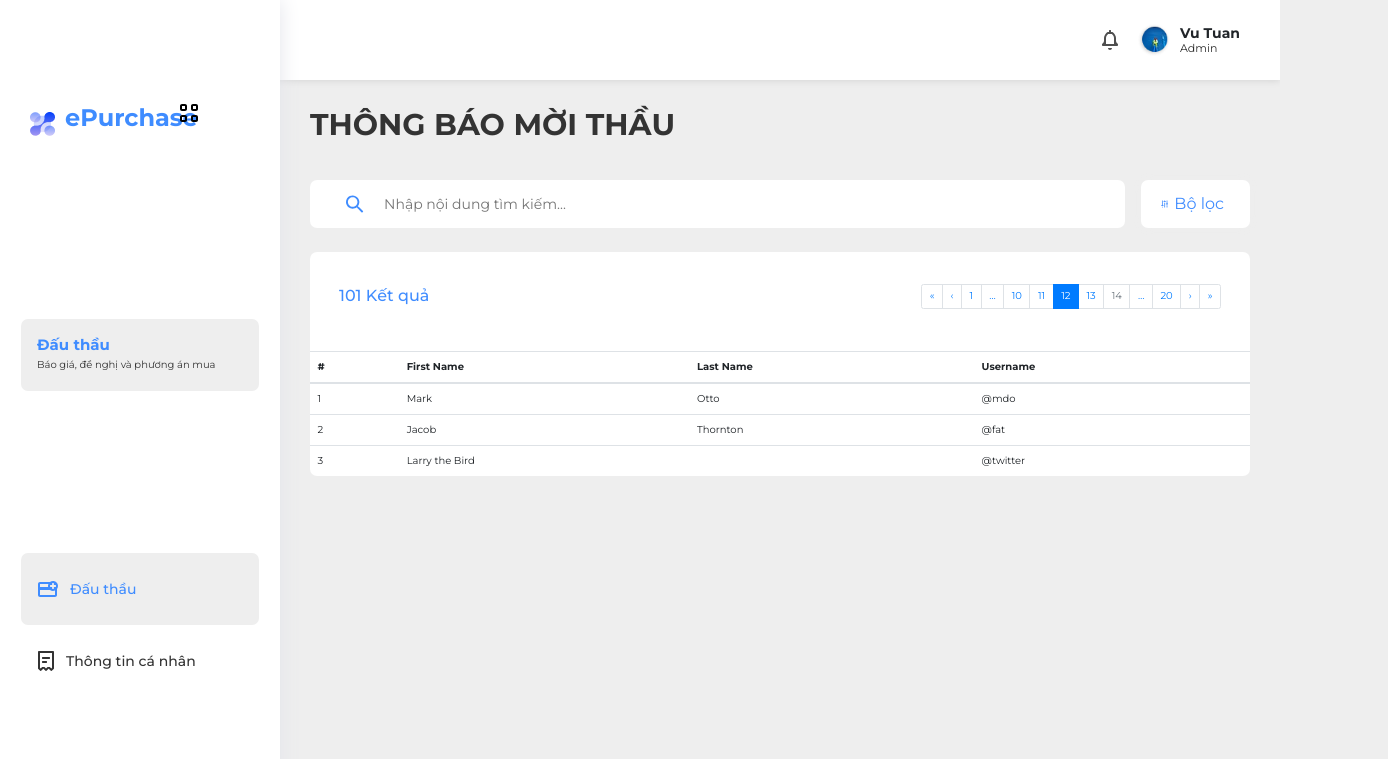
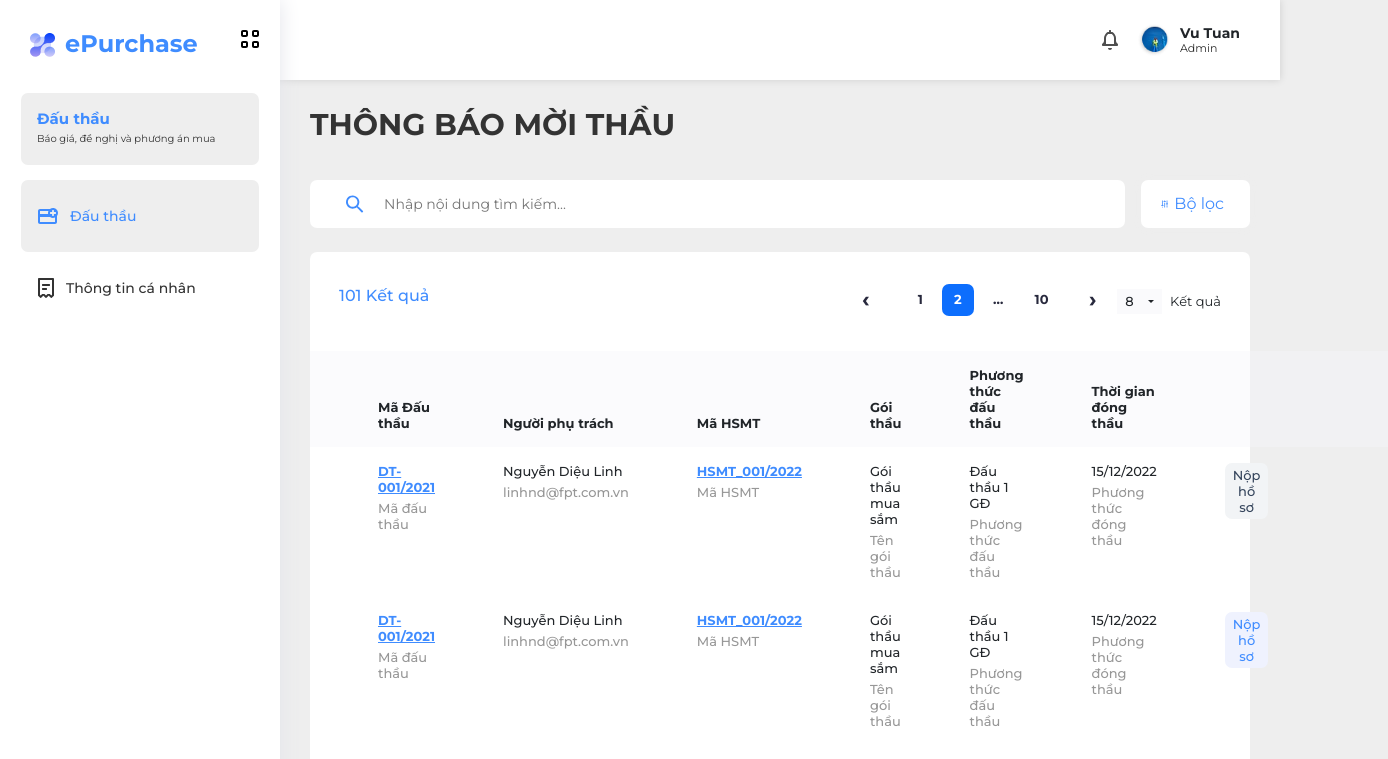
Before and after one commit to minhtaivo235/dauthau, a React (Create React App) app: page / in a window 1280 px wide. Shown: the top 759 px of the page, 1388 px wide, since content can reach past the window. Built offline with nearby package versions, Linux system fonts and the light colour scheme.

Commit message:
done page master

```diff
--- a/package.json
+++ b/package.json
@@ -6,14 +6,15 @@
     "@testing-library/jest-dom": "^5.16.4",
     "@testing-library/react": "^13.1.1",
     "@testing-library/user-event": "^13.5.0",
-    "bootstrap": "4.6.0",
+    "bootstrap": "^5.1.3",
     "react": "^18.0.0",
-    "react-bootstrap": "1.6.4",
+    "react-bootstrap": "^2.3.0",
     "react-dom": "^18.0.0",
     "react-router-dom": "^6.3.0",
     "react-scripts": "5.0.1",
     "react-table": "^7.7.0",
     "sass": "^1.50.1",
+    "uuid": "^8.3.2",
     "web-vitals": "^2.1.4"
   },
   "scripts": {
--- a/src/components/layout/header/header.js
+++ b/src/components/layout/header/header.js
@@ -13,8 +13,8 @@ const Header = () => {
         xmlns="http://www.w3.org/2000/svg"
       >
         <path
-          fill-rule="evenodd"
-          clip-rule="evenodd"
+          fillRule="evenodd"
+          clipRule="evenodd"
           d="M15.71 13.71L14.88 12.88C14.3172 12.3179 14.0007 11.5554 14 10.76V8C14 6.70178 13.5789 5.43858 12.8 4.4L11.9 3.2C11.3334 2.44458 10.4443 2 9.5 2H9V0.5C9 0.223858 8.77614 0 8.5 0H7.5C7.22386 0 7 0.223858 7 0.5V2H6.5C5.55573 2 4.66656 2.44458 4.1 3.2L3.2 4.4C2.42107 5.43858 2 6.70178 2 8V10.76C1.9993 11.5554 1.68277 12.3179 1.12 12.88L0.29 13.71C0.105256 13.8963 0.00110462 14.1477 0 14.41V15C0 15.5523 0.447715 16 1 16H15C15.5523 16 16 15.5523 16 15V14.41C15.9989 14.1477 15.8947 13.8963 15.71 13.71ZM12 14H4V8C4 7.13452 4.28071 6.29238 4.8 5.6L5.7 4.4C5.88885 4.14819 6.18524 4 6.5 4H9.5C9.81476 4 10.1111 4.14819 10.3 4.4L11.2 5.6C11.7193 6.29238 12 7.13452 12 8V14ZM8 20C9.10457 20 10 19.1046 10 18H6C6 19.1046 6.89543 20 8 20Z"
           fill="#4F4F4F"
         />
--- a/src/components/layout/navbar/navbar.js
+++ b/src/components/layout/navbar/navbar.js
@@ -5,7 +5,7 @@ import "./navbar.scss";
 
 const NavbarTop = () => {
   return (
-    <div className="navbar-top">
+    <div className="navbar-left-top">
       <img src={logo} alt="logo"></img>
       <h1 className="label">ePurchase</h1>
       <span className="icon">
@@ -17,8 +17,8 @@ const NavbarTop = () => {
           xmlns="http://www.w3.org/2000/svg"
         >
           <path
-            fill-rule="evenodd"
-            clip-rule="evenodd"
+            fillRule="evenodd"
+            clipRule="evenodd"
             d="M2 0H5C6.10457 0 7 0.89543 7 2V5C7 6.10457 6.10457 7 5 7H2C0.89543 7 0 6.10457 0 5V2C0 0.89543 0.89543 0 2 0ZM2 5H5V2H2V5ZM16 0H13C11.8954 0 11 0.89543 11 2V5C11 6.10457 11.8954 7 13 7H16C17.1046 7 18 6.10457 18 5V2C18 0.89543 17.1046 0 16 0ZM13 5H16V2H13V5ZM7 13C7 11.8954 6.10457 11 5 11H2C0.89543 11 0 11.8954 0 13V16C0 17.1046 0.89543 18 2 18H5C6.10457 18 7 17.1046 7 16V13ZM2 16H5V13H2V16ZM16 11H13C11.8954 11 11 11.8954 11 13V16C11 17.1046 11.8954 18 13 18H16C17.1046 18 18 17.1046 18 16V13C18 11.8954 17.1046 11 16 11ZM13 16H16V13H13V16Z"
             fill="black"
           />
@@ -52,8 +52,8 @@ const NavbarLink = () => {
             xmlns="http://www.w3.org/2000/svg"
           >
             <path
-              fill-rule="evenodd"
-              clip-rule="evenodd"
+              fillRule="evenodd"
+              clipRule="evenodd"
               d="M15 4.05678e-05C17.7614 4.05678e-05 20 2.23862 20 5.00004C20.0044 6.0826 19.653 7.13663 19 8.00004V14C19 15.1046 18.1046 16 17 16H2C0.89543 16 0 15.1046 0 14V3.00004C0 1.89547 0.89543 1.00004 2 1.00004H12C12.8634 0.346997 13.9174 -0.00434526 15 4.05678e-05ZM14.62 2.00004C14.3439 2.00004 14.12 2.2239 14.12 2.50004V4.12004H12.5C12.2239 4.12004 12 4.3439 12 4.62004V5.38004C12 5.65618 12.2239 5.88004 12.5 5.88004H14.12V7.50004C14.12 7.77618 14.3439 8.00004 14.62 8.00004H15.38C15.6561 8.00004 15.88 7.77618 15.88 7.50004V5.88004H17.5C17.7761 5.88004 18 5.65618 18 5.38004V4.62004C18 4.3439 17.7761 4.12004 17.5 4.12004H15.88V2.50004C15.88 2.2239 15.6561 2.00004 15.38 2.00004H14.62ZM2 3.00004H10.42C10.1421 3.63014 9.99907 4.31139 10 5.00004C10.0026 5.33574 10.0361 5.67048 10.1 6.00004H2V3.00004ZM2 9.00004V14H17V9.58004C15.3528 10.3162 13.435 10.0937 12 9.00004H2Z"
               fill="#3F8CFF"
             />
@@ -71,8 +71,8 @@ const NavbarLink = () => {
             xmlns="http://www.w3.org/2000/svg"
           >
             <path
-              fill-rule="evenodd"
-              clip-rule="evenodd"
+              fillRule="evenodd"
+              clipRule="evenodd"
               d="M15 0H1C0.447715 0 0 0.447715 0 1V17.26C0.00368349 17.5248 0.107266 17.7784 0.29 17.97L2.18 19.85C2.27028 19.9471 2.3974 20.0016 2.53 20H2.82C2.9526 20.0016 3.07972 19.9471 3.17 19.85L5 18C5.09232 17.9058 5.21812 17.8519 5.35 17.85C5.48166 17.8529 5.60707 17.9067 5.7 18L7.51 19.81C7.60028 19.9071 7.7274 19.9616 7.86 19.96H8.15C8.2826 19.9616 8.40972 19.9071 8.5 19.81L10.32 18C10.4123 17.9058 10.5381 17.8519 10.67 17.85C10.7947 17.8579 10.9121 17.9113 11 18L12.81 19.81C12.9003 19.9071 13.0274 19.9616 13.16 19.96H13.45C13.5826 19.9616 13.7097 19.9071 13.8 19.81L15.71 18C15.8947 17.8137 15.9989 17.5623 16 17.3V1C16 0.447715 15.5523 0 15 0ZM11.5 8C11.7761 8 12 7.77614 12 7.5V6.5C12 6.22386 11.7761 6 11.5 6H4.5C4.22386 6 4 6.22386 4 6.5V7.5C4 7.77614 4.22386 8 4.5 8H11.5ZM8.5 12C8.77614 12 9 11.7761 9 11.5V10.5C9 10.2239 8.77614 10 8.5 10H4.5C4.22386 10 4 10.2239 4 10.5V11.5C4 11.7761 4.22386 12 4.5 12H8.5ZM13.34 17.52L14 16.86V2H2V16.84L2.68 17.52L3.91 16.29C4.09626 16.1053 4.34766 16.0011 4.61 16H6.06C6.32234 16.0011 6.57374 16.1053 6.76 16.29L8 17.53L9.29 16.29C9.47872 16.1028 9.7342 15.9985 10 16H11.4C11.6623 16.0011 11.9137 16.1053 12.1 16.29L12.44 16.63L12.6 16.79L13.34 17.52Z"
               fill="#333333"
             />
@@ -87,7 +87,7 @@ const NavbarLink = () => {
 
 const Navbar = () => {
   return (
-    <div className="navbar">
+    <div className="navbar-left">
       <NavbarTop />
       <NavbarLabel />
       <NavbarLink />
--- a/src/components/layout/navbar/navbar.scss
+++ b/src/components/layout/navbar/navbar.scss
@@ -1,5 +1,5 @@
 @import "src/variable.scss";
-.navbar {
+.navbar-left {
   max-width: 280px;
   width: 100%;
   height: 100%;
@@ -22,6 +22,7 @@
     font-weight: bold;
     color: $primary-color;
     margin-left: 10px;
+    margin-bottom: 0px;
   }
   .icon {
     position: absolute;
--- a/src/components/search/search.js
+++ b/src/components/search/search.js
@@ -12,8 +12,8 @@ const BtnFilter = () => {
         xmlns="http://www.w3.org/2000/svg"
       >
         <path
-          fill-rule="evenodd"
-          clip-rule="evenodd"
+          fillRule="evenodd"
+          clipRule="evenodd"
           d="M4.5 12H6C6.27614 12 6.5 12.2239 6.5 12.5V13.5C6.5 13.7761 6.27614 14 6 14H1C0.723858 14 0.5 13.7761 0.5 13.5V12.5C0.5 12.2239 0.723858 12 1 12H2.5V0.5C2.5 0.223858 2.72386 0 3 0H4C4.27614 0 4.5 0.223858 4.5 0.5V12ZM9 18C8.72386 18 8.5 17.7761 8.5 17.5V6H10.5V17.5C10.5 17.7761 10.2761 18 10 18H9ZM4.5 16H2.5V17.5C2.5 17.7761 2.72386 18 3 18H4C4.27614 18 4.5 17.7761 4.5 17.5V16ZM14.5 17.5C14.5 17.7761 14.7239 18 15 18H16C16.2761 18 16.5 17.7761 16.5 17.5V12H14.5V17.5ZM12.5 2.5C12.5 2.22386 12.2761 2 12 2H10.5V0.5C10.5 0.223858 10.2761 0 10 0H9C8.72386 0 8.5 0.223858 8.5 0.5V2H7C6.72386 2 6.5 2.22386 6.5 2.5V3.5C6.5 3.77614 6.72386 4 7 4H12C12.2761 4 12.5 3.77614 12.5 3.5V2.5ZM16.5 8H18C18.2761 8 18.5 8.22386 18.5 8.5V9.5C18.5 9.77614 18.2761 10 18 10H13C12.7239 10 12.5 9.77614 12.5 9.5V8.5C12.5 8.22386 12.7239 8 13 8H14.5V0.5C14.5 0.223858 14.7239 0 15 0H16C16.2761 0 16.5 0.223858 16.5 0.5V8Z"
           fill="#3F8CFF"
         />
@@ -34,8 +34,8 @@ const InputSearch = () => {
         xmlns="http://www.w3.org/2000/svg"
       >
         <path
-          fill-rule="evenodd"
-          clip-rule="evenodd"
+          fillRule="evenodd"
+          clipRule="evenodd"
           d="M13.875 12.4554L17.875 16.4602C18.0536 16.6589 18.0448 16.9631 17.855 17.1511L17.155 17.8519C17.0611 17.9467 16.9333 18 16.8 18C16.6667 18 16.5389 17.9467 16.445 17.8519L12.445 13.8471C12.3344 13.7362 12.234 13.6156 12.145 13.4867L11.395 12.4855C10.1541 13.4776 8.61304 14.0178 7.025 14.0173C3.75261 14.0287 0.909021 11.7686 0.177728 8.5751C-0.553566 5.38161 1.0226 2.10699 3.9731 0.689914C6.92359 -0.727158 10.461 0.0915127 12.491 2.66125C14.521 5.23099 14.5019 8.86596 12.445 11.4142L13.445 12.105C13.6012 12.2051 13.7454 12.3226 13.875 12.4554ZM2.025 7.00887C2.025 9.77362 4.26357 12.0149 7.025 12.0149C8.35108 12.0149 9.62285 11.4875 10.5605 10.5487C11.4982 9.60985 12.025 8.33655 12.025 7.00887C12.025 4.24411 9.78642 2.00284 7.025 2.00284C4.26357 2.00284 2.025 4.24411 2.025 7.00887Z"
           fill="#3F8CFF"
         />
--- a/src/components/table/table.js
+++ b/src/components/table/table.js
@@ -1,63 +1,40 @@
 import React from "react";
 import Pagination from "react-bootstrap/Pagination";
-import Table from "react-bootstrap/Table";
+import Dropdown from "react-bootstrap/Dropdown";
 import "./table.scss";
+import TableData from "./tableData";
 
 const TableTop = () => {
   return (
     <div className="table-top">
       <div className="table-top_result">101 Kết quả</div>
+      <div className="table-top_paging">
         <Pagination>
-        <Pagination.First />
-        <Pagination.Prev />
+          <Pagination.Prev disabled />
           <Pagination.Item>{1}</Pagination.Item>
+          <Pagination.Item active>{2}</Pagination.Item>
           <Pagination.Ellipsis />
 
           <Pagination.Item>{10}</Pagination.Item>
-        <Pagination.Item>{11}</Pagination.Item>
-        <Pagination.Item active>{12}</Pagination.Item>
-        <Pagination.Item>{13}</Pagination.Item>
-        <Pagination.Item disabled>{14}</Pagination.Item>
 
-        <Pagination.Ellipsis />
-        <Pagination.Item>{20}</Pagination.Item>
           <Pagination.Next />
-        <Pagination.Last />
         </Pagination>
+        <div className="table-top_paging-page">
+          <Dropdown>
+            <Dropdown.Toggle variant="Secondary" id="8">
+              8
+            </Dropdown.Toggle>
+
+            <Dropdown.Menu>
+              <Dropdown.Item href="#/action-1">10</Dropdown.Item>
+              <Dropdown.Item href="#/action-2">20</Dropdown.Item>
+              <Dropdown.Item href="#/action-3">50</Dropdown.Item>
+            </Dropdown.Menu>
+          </Dropdown>
+          <span>Kết quả</span>
         </div>
-  );
-};
-const TableData = () => {
-  return (
-    <Table>
-      <thead>
-        <tr>
-          <th>#</th>
-          <th>First Name</th>
-          <th>Last Name</th>
-          <th>Username</th>
-        </tr>
-      </thead>
-      <tbody>
-        <tr>
-          <td>1</td>
-          <td>Mark</td>
-          <td>Otto</td>
-          <td>@mdo</td>
-        </tr>
-        <tr>
-          <td>2</td>
-          <td>Jacob</td>
-          <td>Thornton</td>
-          <td>@fat</td>
-        </tr>
-        <tr>
-          <td>3</td>
-          <td colSpan="2">Larry the Bird</td>
-          <td>@twitter</td>
-        </tr>
-      </tbody>
-    </Table>
+      </div>
+    </div>
   );
 };
 
--- a/src/components/table/table.scss
+++ b/src/components/table/table.scss
@@ -15,5 +15,133 @@
       line-height: 24px;
       color: $primary-color;
     }
+    &_paging {
+      display: flex;
+      align-items: center;
+      .pagination {
+        margin: 0%;
+        .page-item {
+          [disabled] {
+            color: #d7d7d7 !important;
+          }
+          &:first-child {
+            margin-right: 17px;
+            .page-link span:first-child {
+              font-size: 22px;
+            }
+          }
+          &:last-child {
+            margin-left: 9px;
+            .page-link span:first-child {
+              font-size: 22px;
+            }
+          }
+          .page-link {
+            border: unset;
+            font-weight: 700;
+            font-size: 1.3rem;
+            line-height: 150%;
+            border-radius: 7px;
+            text-align: center;
+            letter-spacing: 0.2px;
+            padding: 6px 12px;
+            margin-right: 8px;
+            color: #28293D;
+          }
+          &.active .page-link {
+            color: #fff;
+          }
+        }
+      }
+
+      &-page {
+        display: flex;
+        align-items: center;
+        .dropdown {
+          background-color: #FAFAFC;
+
+        }
+        .dropdown-toggle {
+          font-weight: 500;
+          font-size: 13px;
+          line-height: 16px;
+          &:focus {
+            box-shadow: none;
+          }
+          &::after {
+            margin-left: 14px;
+          }
+        }
+        & > span {
+          font-weight: 400;
+          font-size: 13px;
+          line-height: 16px;
+          margin-left: 8px;
+        }
+      }
+    }
+  }
+  .table {
+    &>thead {
+      background-color: rgba(245, 245, 250, 0.4);
+      th {
+        font-weight: 700;
+        font-size: 1.3rem;
+        line-height: 1.6rem;
+        padding: 16px 0px 16px 68px;
+      }
+    }
+    &>tbody {
+      td {
+        font-weight: 500;
+        font-size: 13px;
+        line-height: 16px;
+        padding: 16px 0px 16px 68px;
+        position: relative;
+        div:first-child {
+          margin-bottom: 5px;
+        }
+        .label-link {
+          cursor: pointer;
+          font-weight: 700;
+          text-decoration: underline;
+          color: $primary-color;
+        }
+        .label-sub-text {
+          color: #979797;
+        }
+        .label-icon {
+          margin-top: 10px;
+          margin-right: 52px;
+        }
+        .label-status {
+          border-radius: 7px;
+          text-align: center;
+          padding: 4px 8px;
+          &-inprogess {
+            color: #35455C;
+            background: linear-gradient(0deg, #F2F4F6, #F2F4F6), #FFFFFF;
+          }
+          &-close {
+            color: #3F8CFF;
+            background: #EFF2FE;
+          }
+          &-open {
+            color: #F48015;
+            background: linear-gradient(0deg, rgba(249, 181, 158, 0.3), rgba(249, 181, 158, 0.3)), #FFFFFF;
+          }
+          &-success {
+            color: #05784F;
+            background: rgba(46, 212, 122, 0.1);
+          }
+        }
+      }
+    }
+    &>:not(:first-child) {
+      border-top: none;
+    }
+    &>:not(caption)>*>* {
+      border: none;
+    }
   }
 }
--- /dev/null
+++ b/src/components/table/tableData.js
@@ -0,0 +1,254 @@
+import React from "react";
+import Table from "react-bootstrap/Table";
+import { v4 as uuidv4 } from "uuid";
+import "./table.scss";
+
+const rowTitle = [
+  "Mã Đấu thầu",
+  "Người phụ trách",
+  "Mã HSMT",
+  "Gói thầu",
+  "Phương thức đấu thầu",
+  "Thời gian đóng thầu",
+  "",
+  "",
+];
+
+const datasColumn = [
+  {
+    maDauThau: {
+      label: "DT-001/2021",
+      type: "link",
+      subLabel: "Mã đấu thầu",
+    },
+    nguoiPhuTrach: {
+      label: "Nguyễn Diệu Linh",
+      type: "text",
+      subLabel: "linhnd@fpt.com.vn",
+    },
+    maHSMT: {
+      label: "HSMT_001/2022",
+      type: "link",
+      subLabel: "Mã HSMT",
+    },
+    goiThau: {
+      label: "Gói thầu mua sắm",
+      type: "text",
+      subLabel: "Tên gói thầu",
+    },
+    phuongThucDauThau: {
+      label: "Đấu thầu 1 GĐ",
+      type: "text",
+      subLabel: "Phương thức đấu thầu",
+    },
+    phuongThucDongThau: {
+      label: "15/12/2022",
+      type: "text",
+      subLabel: "Phương thức đóng thầu",
+    },
+    trangThai: {
+      label: "Nộp hồ sơ",
+      type: "status",
+      subLabel: "inprogess",
+    },
+    hanhDong: {
+      label: "icon",
+      type: "icon",
+      subLabel: "",
+    },
+  },
+  {
+    maDauThau: {
+      label: "DT-001/2021",
+      type: "link",
+      subLabel: "Mã đấu thầu",
+    },
+    nguoiPhuTrach: {
+      label: "Nguyễn Diệu Linh",
+      type: "text",
+      subLabel: "linhnd@fpt.com.vn",
+    },
+    maHSMT: {
+      label: "HSMT_001/2022",
+      type: "link",
+      subLabel: "Mã HSMT",
+    },
+    goiThau: {
+      label: "Gói thầu mua sắm",
+      type: "text",
+      subLabel: "Tên gói thầu",
+    },
+    phuongThucDauThau: {
+      label: "Đấu thầu 1 GĐ",
+      type: "text",
+      subLabel: "Phương thức đấu thầu",
+    },
+    phuongThucDongThau: {
+      label: "15/12/2022",
+      type: "text",
+      subLabel: "Phương thức đóng thầu",
+    },
+    trangThai: {
+      label: "Nộp hồ sơ",
+      type: "status",
+      subLabel: "close",
+    },
+    hanhDong: {
+      label: "icon",
+      type: "icon",
+      subLabel: "",
+    },
+  },
+  {
+    maDauThau: {
+      label: "DT-001/2021",
+      type: "link",
+      subLabel: "Mã đấu thầu",
+    },
+    nguoiPhuTrach: {
+      label: "Nguyễn Diệu Linh",
+      type: "text",
+      subLabel: "linhnd@fpt.com.vn",
+    },
+    maHSMT: {
+      label: "HSMT_001/2022",
+      type: "link",
+      subLabel: "Mã HSMT",
+    },
+    goiThau: {
+      label: "Gói thầu mua sắm",
+      type: "text",
+      subLabel: "Tên gói thầu",
+    },
+    phuongThucDauThau: {
+      label: "Đấu thầu 1 GĐ",
+      type: "text",
+      subLabel: "Phương thức đấu thầu",
+    },
+    phuongThucDongThau: {
+      label: "15/12/2022",
+      type: "text",
+      subLabel: "Phương thức đóng thầu",
+    },
+    trangThai: {
+      label: "Nộp hồ sơ",
+      type: "status",
+      subLabel: "open",
+    },
+    hanhDong: {
+      label: "icon",
+      type: "icon",
+      subLabel: "",
+    },
+  },
+  {
+    maDauThau: {
+      label: "DT-001/2021",
+      type: "link",
+      subLabel: "Mã đấu thầu",
+    },
+    nguoiPhuTrach: {
+      label: "Nguyễn Diệu Linh",
+      type: "text",
+      subLabel: "linhnd@fpt.com.vn",
+    },
+    maHSMT: {
+      label: "HSMT_001/2022",
+      type: "link",
+      subLabel: "Mã HSMT",
+    },
+    goiThau: {
+      label: "Gói thầu mua sắm",
+      type: "text",
+      subLabel: "Tên gói thầu",
+    },
+    phuongThucDauThau: {
+      label: "Đấu thầu 1 GĐ",
+      type: "text",
+      subLabel: "Phương thức đấu thầu",
+    },
+    phuongThucDongThau: {
+      label: "15/12/2022",
+      type: "text",
+      subLabel: "Phương thức đóng thầu",
+    },
+    trangThai: {
+      label: "Nộp hồ sơ",
+      type: "status",
+      subLabel: "success",
+    },
+    hanhDong: {
+      label: "icon",
+      type: "icon",
+      subLabel: "",
+    },
+  },
+];
+
+const switchType = (type, status = null) => {
+  if (type === "link") return "label-link";
+  if (type === "text") return "label-text";
+  if (type === "icon") return "label-icon";
+  if (type === "status") {
+    if (status === "inprogess") return "label-status label-status-inprogess";
+    if (status === "open") return "label-status label-status-open";
+    if (status === "success") return "label-status label-status-success";
+    if (status === "close") return "label-status label-status-close";
+  }
+  return "";
+};
+
+const TableData = () => {
+  return (
+    <Table>
+      <thead>
+        <tr key={uuidv4()}>
+          {rowTitle.map((item) => (
+            <th key={uuidv4()}>{item}</th>
+          ))}
+        </tr>
+      </thead>
+      <tbody>
+        {datasColumn.map((item) => {
+          return (
+            <tr key={uuidv4()}>
+              {Object.entries(item).map(([key, val]) => {
+                return (
+                  <td key={uuidv4()}>
+                    <div className={switchType(val.type, val.subLabel)}>
+                      {val.label === "icon" ? (
+                        <svg
+                          width="16"
+                          height="4"
+                          viewBox="0 0 16 4"
+                          fill="none"
+                          xmlns="http://www.w3.org/2000/svg"
+                        >
+                          <path
+                            fill-rule="evenodd"
+                            clip-rule="evenodd"
+                            d="M2 0C3.10457 0 4 0.89543 4 2C4 3.10457 3.10457 4 2 4C0.89543 4 0 3.10457 0 2C0 0.89543 0.89543 0 2 0ZM10 2C10 0.89543 9.10457 0 8 0C6.89543 0 6 0.89543 6 2C6 3.10457 6.89543 4 8 4C9.10457 4 10 3.10457 10 2ZM14 0C15.1046 0 16 0.89543 16 2C16 3.10457 15.1046 4 14 4C12.8954 4 12 3.10457 12 2C12 0.89543 12.8954 0 14 0Z"
+                            fill="black"
+                          />
+                        </svg>
+                      ) : (
+                        val.label
+                      )}
+                    </div>
+                    {val.subLabel && val.type !== "status" ? (
+                      <div className="label-sub-text">{val.subLabel}</div>
+                    ) : (
+                      ""
+                    )}
+                  </td>
+                );
+              })}
+            </tr>
+          );
+        })}
+      </tbody>
+    </Table>
+  );
+};
+
+export default TableData;
```
Also changed, not shown: 1 other file (tests, documents, lock files or other folders). Lines whose indentation alone changed are shown as unchanged.
